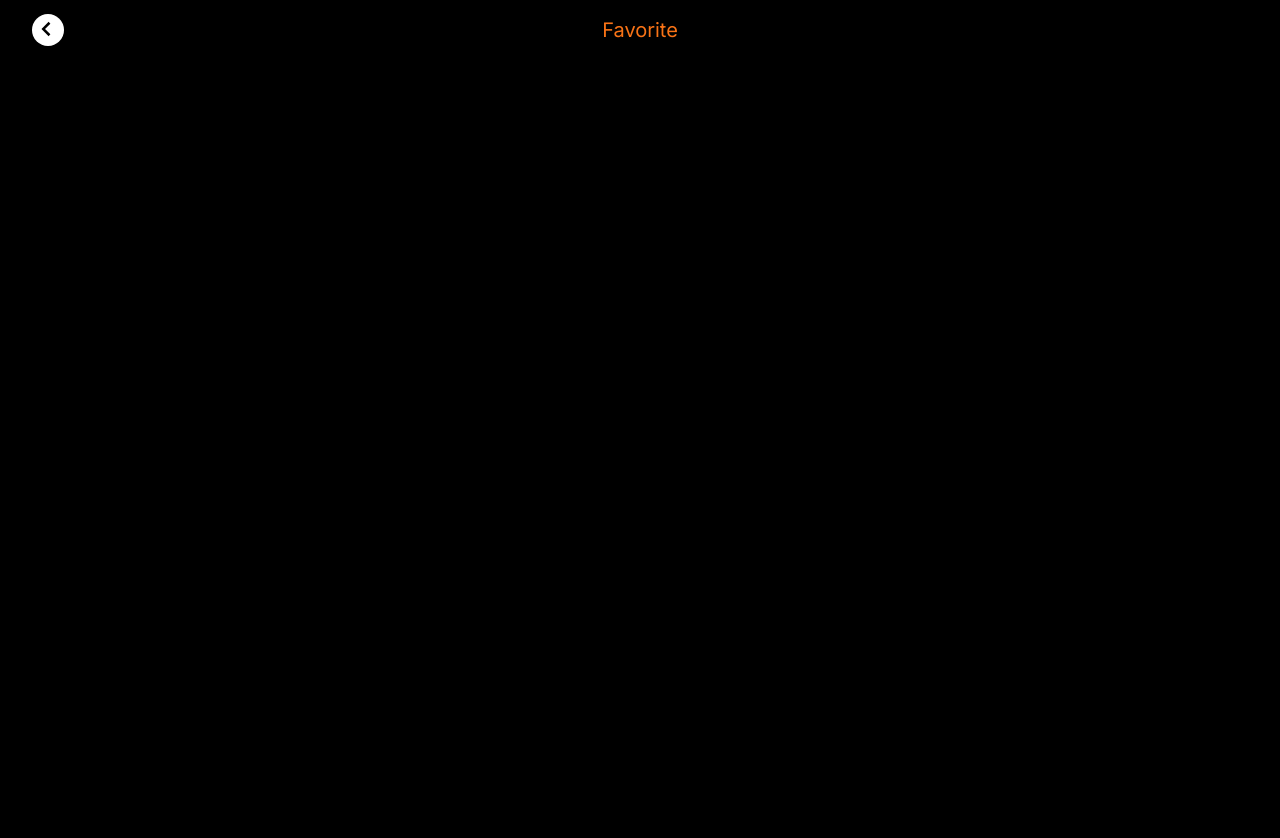
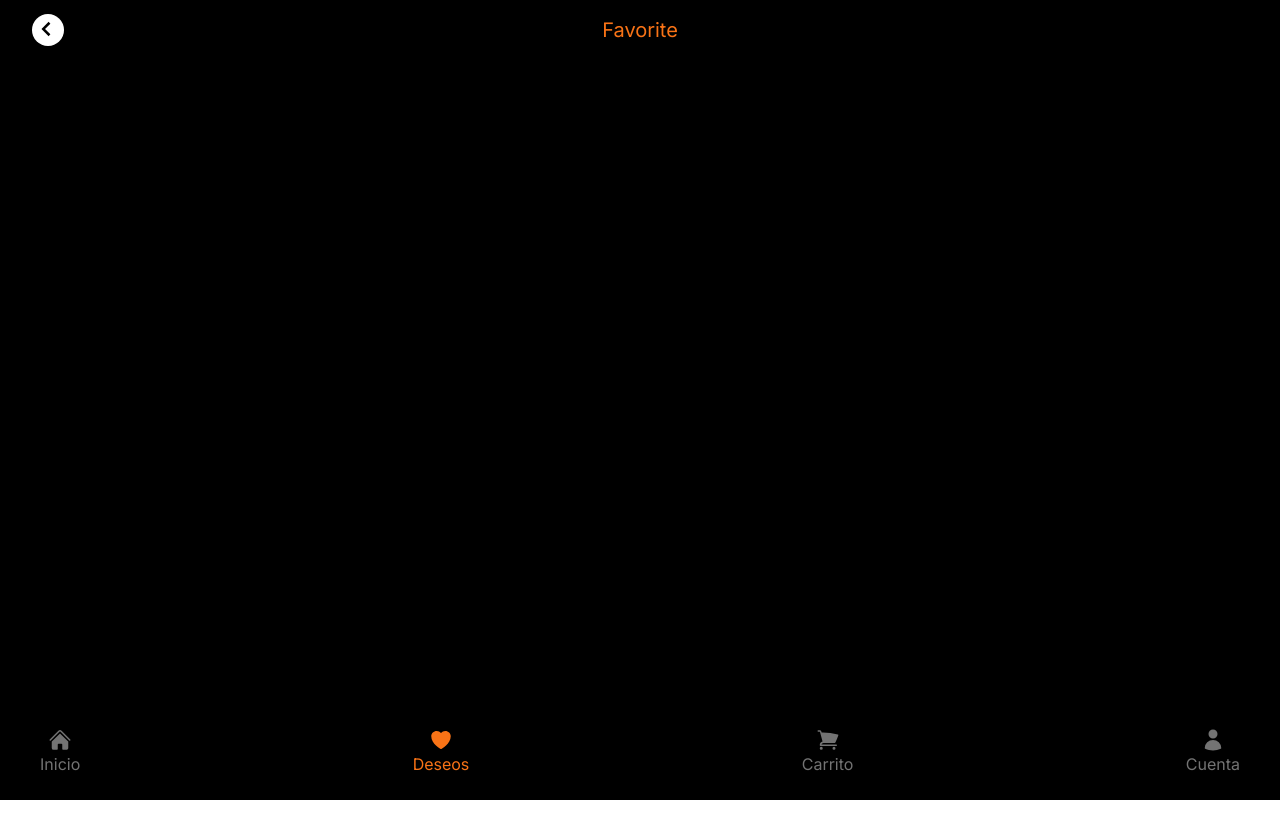
Before and after one commit to devSalas/coffe-app, a Next.js app: page /favorite in a window 1280 px wide. Shown: the top 838 px of the page. After the commit the page ends 800 px from the top, so only its background shows below. Built offline with nearby package versions, Linux system fonts and the light colour scheme.

Commit message:
feat: tipar datos de los componentes y paginas

```diff
--- a/src/app/(user)/detail/[id]/page.tsx
+++ b/src/app/(user)/detail/[id]/page.tsx
@@ -17,7 +17,7 @@ function MenuId() {
     useCounter();
 
   const { cart, addToCart } = useCart();
-  const { addToFavorite }: any = useFavorite()
+  const { addToFavorite }= useFavorite()
 
   const id = Array.isArray(params) ? params[0].id : params.id;
 
@@ -38,11 +38,13 @@ function MenuId() {
   }, []);
 
   const handleclickFavorite = () => {
-    addToFavorite(menu)
+    if(menu!= undefined) addToFavorite(menu)
+
   }
 
   const handleclick = () => {
-    addToCart(menu, counter);
+    if(menu != undefined) addToCart(menu, counter)
+
   };
 
   if (menu == null) return <Loading />;
@@ -64,7 +66,7 @@ function MenuId() {
               <path d="M13.293 6.293 7.586 12l5.707 5.707 1.414-1.414L10.414 12l4.293-4.293z"></path>
             </svg>
           </Link>
-          <button className="w-8 rounded-full aspect-square bg-white">
+          <button onClick={handleclickFavorite} className="w-8 rounded-full aspect-square bg-white">
             <svg
               className="m-auto"
               xmlns="http://www.w3.org/2000/svg"
--- a/src/app/(user)/favorite/page.tsx
+++ b/src/app/(user)/favorite/page.tsx
@@ -1,18 +1,22 @@
 'use client'
 import CardFavorite from "@/components/CardFavorite";
+import Navbar from "@/components/UserNavbar";
 import useFavorite from "@/hooks/useFavorite";
+import { MenuI } from "@/lib/definitions";
 import Link from "next/link";
 
 function Favorite() {
 
   const { favorite, removeToFavorite } = useFavorite()
 
-  const handleclickRemove = (menu) => {
-    removeToFavorite(menu)
+  const handleclickRemove = (menu: MenuI) => {
+    if (menu != undefined) {
+      removeToFavorite(menu)
+    }
   }
 
   console.log(favorite)
-  return (<div className="w-full min-h-screen bg-black py-4">
+  return (<div className="w-full  bg-black py-4">
     <div className=" flex justify-center items-center text-center relative mb-8">
       <Link
         href="/home"
@@ -31,9 +35,10 @@ function Favorite() {
     </div>
     <div className="flex flex-col gap-4">
       {
-        favorite.map(item => (<CardFavorite key={item.id_menu} menu={item} handleclickRemove={handleclickRemove} />))
+        favorite?.map((item: MenuI) => (<CardFavorite key={item.id_menu} menu={item} handleclickRemove={handleclickRemove} />))
       }
     </div>
+    <Navbar />
   </div>);
 
 
--- a/src/app/(user)/notification/page.tsx
+++ b/src/app/(user)/notification/page.tsx
@@ -1,3 +1,4 @@
+import Navbar from "@/components/UserNavbar";
 import Link from "next/link";
 
 function Notification() {
@@ -22,6 +23,7 @@ function Notification() {
       <div className="w-full  text-sm  bg-slate-700 text-white p-4 rounded-lg">
         No hay notificaciones 😎
       </div>
+      <Navbar/>
     </div>
   );
 }
--- a/src/components/CardFavorite.tsx
+++ b/src/components/CardFavorite.tsx
@@ -1,7 +1,13 @@
-import Heart from "./icons/Heart";
+import { MenuI } from "@/lib/definitions";
 
-function CardFavorite({ menu, handleclickRemove }) {
-    console.log(menu)
+interface PropsValue{
+    menu:MenuI;
+    handleclickRemove:(menu:MenuI)=>void
+}
+
+
+function CardFavorite({ menu, handleclickRemove }:PropsValue) {
+
     return (<div className="w-full min-h-20 flex justify-between items-center text-white bg-slate-700 p-4 rounded-lg">
         <div className="flex gap-4 items-center grow">
             <figure className="w-40">
--- a/src/components/Counter.tsx
+++ b/src/components/Counter.tsx
@@ -1,11 +1,16 @@
 import { AnyCnameRecord } from "dns";
-
+interface PropsCounter{
+counter:number;
+decreaseCounter: ()=>void;
+increaseCounter: ()=>void;
+size: string;
+}
 function Counter({
   counter,
   decreaseCounter,
   increaseCounter,
   size = "small",
-}: AnyCnameRecord) {
+}:PropsCounter) {
   let setSize;
   if (size == "small") {
     setSize = "py-1 px-3";
--- a/src/components/Menu.tsx
+++ b/src/components/Menu.tsx
@@ -31,8 +31,7 @@ function Menu({
     });
   };
   const filteredMenus = filterMenu(data);
-  console.log(categories);
-  //crear un categoria que solo estar en el frontend
+
   const modifyCategories = [{ name: "all" }, ...categories];
   return (
     <>
--- a/src/components/UserCategory.tsx
+++ b/src/components/UserCategory.tsx
@@ -4,7 +4,7 @@ function UserCategory({ categories, handleClickCategory }: any) {
       onClick={handleClickCategory}
       data-name={category.name}
       key={index}
-      className="bg-third text-second py-1 px-3 rounded-md"
+      className="bg-third text-second py-1 px-3 rounded-md cursor-pointer"
     >
       {category.name}
     </div>
--- a/src/global/Cart.tsx
+++ b/src/global/Cart.tsx
@@ -1,12 +1,31 @@
 "use client";
+import { MenuI } from "@/lib/definitions";
 import { useState, createContext } from "react";
 
-export const CartContext = createContext({});
+interface ProductMenu extends MenuI {
+  quantity: number
+}
+
+
+interface PropsValue {
+  addToCart: (menu: MenuI, quantity: number) => void;
+  removeToCart: (menu: MenuI) => void;
+  cart: ProductMenu[]
+  clearCart: () => void;
+}
+
+export const CartContext = createContext<PropsValue>({
+  addToCart: () => { },
+  removeToCart: () => { },
+  cart: [],
+  clearCart: () => { }
+});
 
 export function CartProvider({ children }: { children: React.ReactNode }) {
-  const [cart, setCart] = useState([]);
+  const [cart, setCart] = useState<ProductMenu[]>([]);
 
-  const addToCart = (product, quantity) => {
+  const addToCart = (product: MenuI, quantity: number) => {
+    console.log({ product })
     const productInCartIndex = cart.findIndex(
       (item) => item.id_menu === product.id_menu
     );
@@ -20,10 +39,10 @@ export function CartProvider({ children }: { children: React.ReactNode }) {
     setCart((prevState) => [...prevState, { ...product, quantity }]);
   };
 
-  const removeToCart = (product) => {
-    console.log({ product, num: 26 });
+  const removeToCart = (menu: MenuI) => {
+    console.log(menu)
     setCart((prev) =>
-      prev.filter((item) => item.id_menu !== product.menu.id_menu)
+      prev.filter((item) => item.id_menu !== menu.id_menu)
     );
   };
 
--- a/src/global/Favorite.tsx
+++ b/src/global/Favorite.tsx
@@ -1,17 +1,20 @@
-"use client";
+/* "use client";
+import { MenuI } from "@/lib/definitions";
 import { createContext, useState } from "react";
 
 export const FavoriteContext = createContext({})
 
+interface PropsValue{
+  addToFavorite:()=>void
+  removeToFavorite:()=>void
+  favorite: MenuI[]
+  clearFavorite: ()=>void
+}
+
 const FavoriteProvider = ({ children }: { children: React.ReactNode }) => {
-  const [favorite, setFavorite] = useState([]);
+  const [favorite, setFavorite] = useState<MenuI[]>([]);
 
-  /*   const addToFavorite = (menu) => {
-      const productInCartIndex = favorite.findIndex(
-        (item) => item.id_menu === product.id_menu
-      ); */
-
-  const addToFavorite = (menu) => {
+  const addToFavorite = (menu:MenuI) : void => {
     console.log(menu, 11)
     const productInCartIndex = favorite.findIndex(item => item.id_menu === menu.id_menu)
 
@@ -19,7 +22,7 @@ const FavoriteProvider = ({ children }: { children: React.ReactNode }) => {
 
   }
 
-  const removeToFavorite = menu => {
+  const removeToFavorite = (menu:MenuI):void => {
     console.log(menu, 19)
     setFavorite(prev => prev.filter(item => item.id_menu !== menu.id_menu))
   }
@@ -27,7 +30,7 @@ const FavoriteProvider = ({ children }: { children: React.ReactNode }) => {
 
 
   return (
-    <FavoriteContext.Provider value={{ addToFavorite, removeToFavorite, favorite, clearFavorite }}>
+    <FavoriteContext.Provider value={{ addToFavorite, removeToFavorite, favorite, clearFavorite }: PropsValue}>
       {children}
     </FavoriteContext.Provider>
   )
@@ -35,3 +38,51 @@ const FavoriteProvider = ({ children }: { children: React.ReactNode }) => {
 
 
 export default FavoriteProvider;
+ */
+"use client";
+import { MenuI } from "@/lib/definitions";
+import { createContext, ReactNode, useState, FC } from "react";
+
+export const FavoriteContext = createContext<PropsValue>({
+  addToFavorite: () => { },
+  removeToFavorite: () => { },
+  favorite: [],
+  clearFavorite: () => { },
+});
+
+interface PropsValue {
+  addToFavorite: (menu: MenuI) => void;
+  removeToFavorite: (menu: MenuI) => void;
+  favorite: MenuI[];
+  clearFavorite: () => void;
+}
+
+const FavoriteProvider: FC<{ children: ReactNode }> = ({ children }) => {
+  const [favorite, setFavorite] = useState<MenuI[]>([]);
+
+  const addToFavorite = (menu: MenuI): void => {
+    console.log(menu, 11);
+    const productInCartIndex = favorite.findIndex(
+      (item) => item.id_menu === menu.id_menu
+    );
+
+    if (productInCartIndex === -1)
+      setFavorite((prevState) => [...prevState, menu]);
+  };
+
+  const removeToFavorite = (menu: MenuI): void => {
+    setFavorite((prev) => prev.filter((item) => item.id_menu !== menu.id_menu));
+  };
+
+  const clearFavorite = (): void => setFavorite([]);
+
+  return (
+    <FavoriteContext.Provider
+      value={{ addToFavorite, removeToFavorite, favorite, clearFavorite }}
+    >
+      {children}
+    </FavoriteContext.Provider>
+  );
+};
+
+export default FavoriteProvider;
```
Also changed, not shown: src/hooks/useSearch.tsx (+5 -4 lines).
